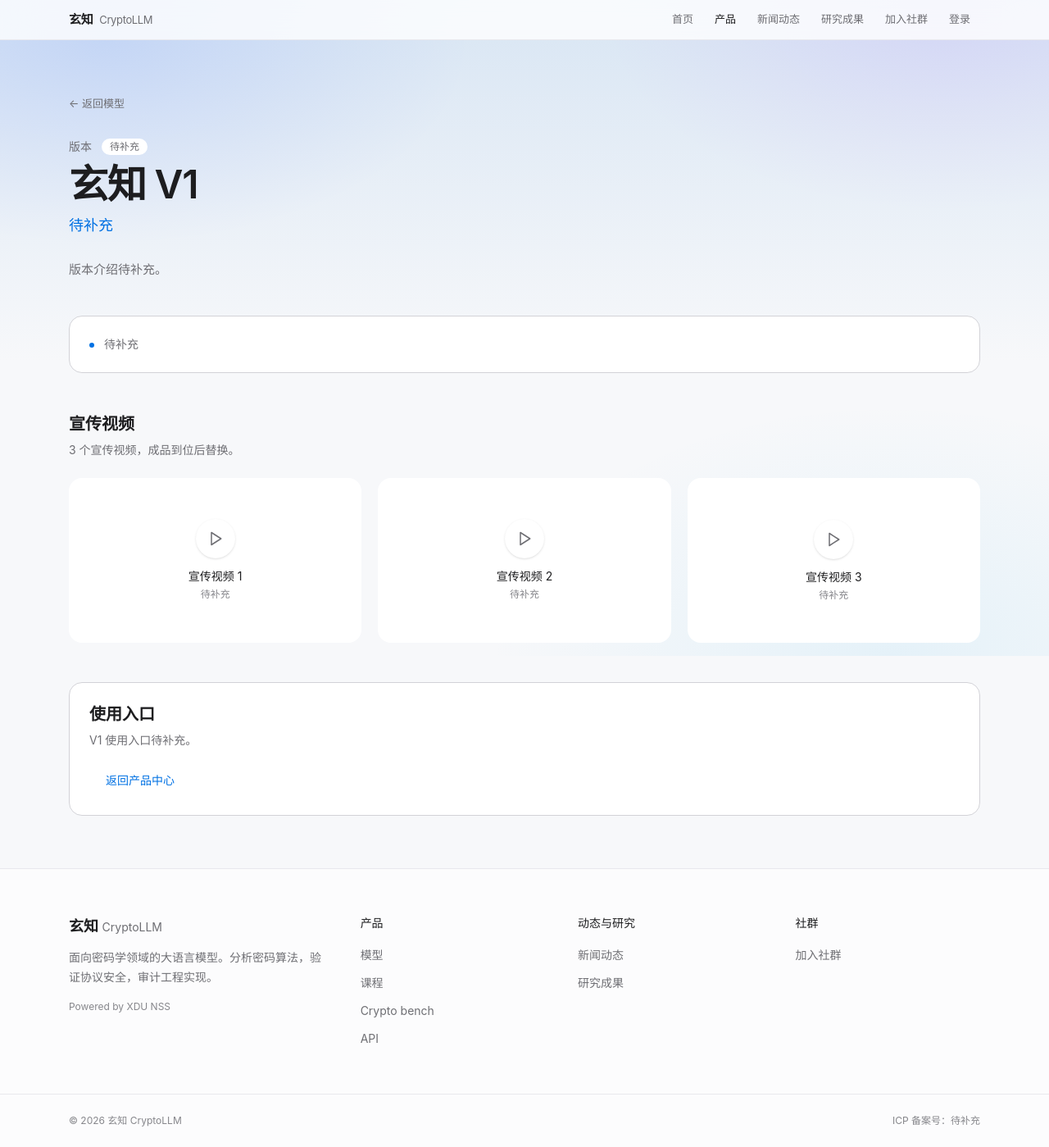
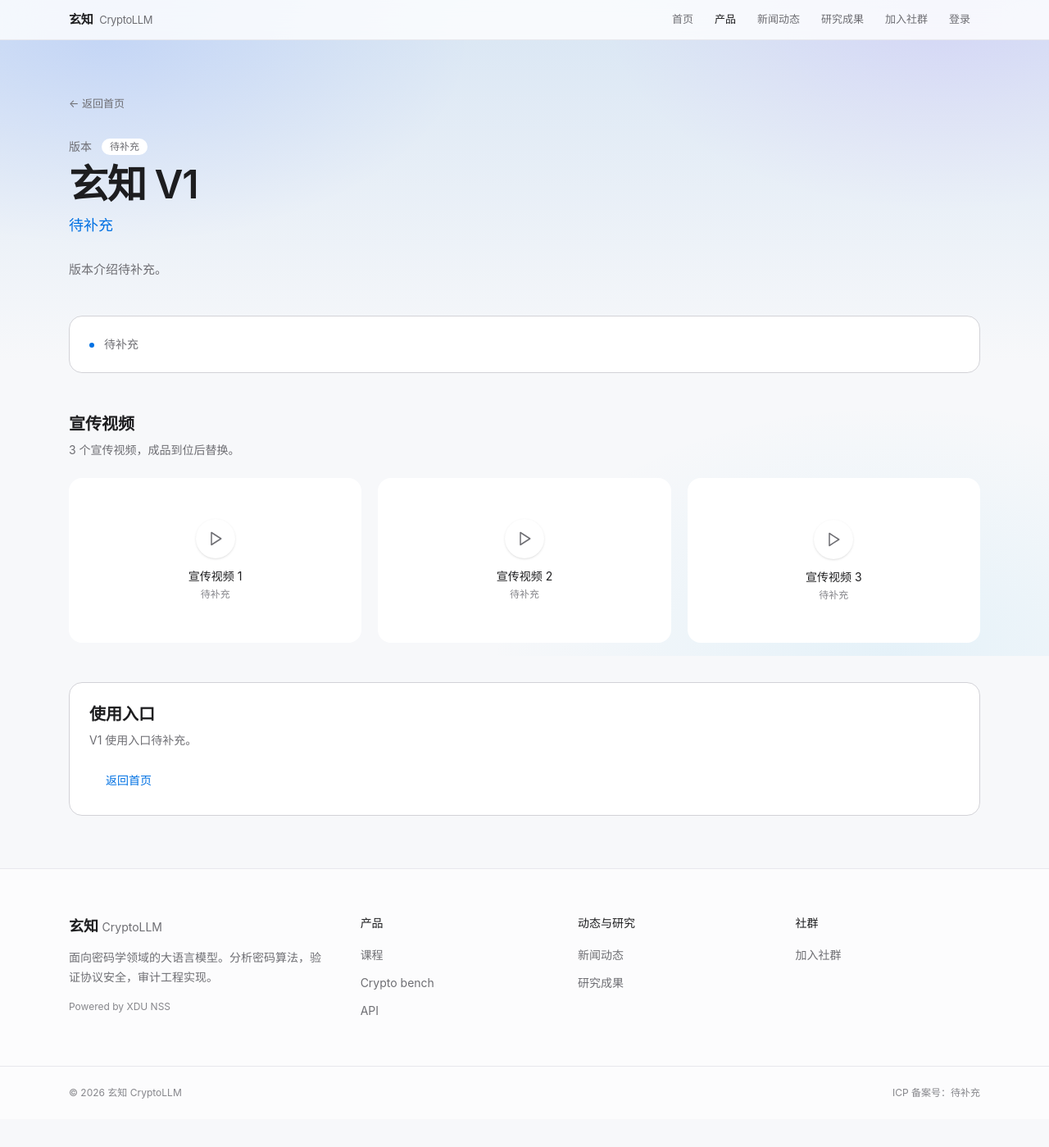
Before and after one commit to 2713498198/Cryptollm-web, a Next.js app: page /products/v1 in a window 1280 px wide. Shown: the whole page at 82% size. After the commit the page ends 1365 px from the top, so only its background shows below. Built offline with nearby package versions, Linux system fonts and the light colour scheme.

Commit message:
删除模型总览页并清理相关入口

```diff
--- a/app/products/[slug]/page.tsx
+++ b/app/products/[slug]/page.tsx
@@ -30,10 +30,10 @@ export default async function VersionPage({ params }: Props) {
   return (
     <div className="mx-auto max-w-6xl px-5 py-16">
       <Link
-        href="/products"
+        href="/"
         className="text-[13px] text-ink-dim transition-colors hover:text-ink"
       >
-        ← 返回模型
+        ← 返回首页
       </Link>
       <div className="mt-8 max-w-3xl">
         <div className="flex items-center gap-3">
@@ -75,8 +75,8 @@ export default async function VersionPage({ params }: Props) {
         <p className="mt-2 text-sm text-ink-dim">{version.access.note}</p>
         <div className="mt-5">
           {version.access.type === "none" ? (
-            <LinkButton href="/products" variant="ghost">
-              返回产品中心
+            <LinkButton href="/" variant="ghost">
+              返回首页
             </LinkButton>
           ) : (
             <LinkButton
--- a/app/products/page.tsx
+++ /dev/null
@@ -1,24 +0,0 @@
-import type { Metadata } from "next";
-import { versions } from "@/content/versions";
-import { Section, VersionCard } from "@/components/ui";
-
-export const metadata: Metadata = {
-  title: "模型",
-  description: "玄知大模型已发布 4 个版本，每个版本配有 3 个宣传视频。",
-};
-
-export default function ProductsPage() {
-  return (
-    <Section
-      title="模型"
-      subtitle="从公开访问到邀请制内测，每个版本包含 3 个宣传视频。"
-      headingLevel="h1"
-    >
-      <div className="grid gap-5 md:grid-cols-2">
-        {versions.map((version) => (
-          <VersionCard key={version.slug} version={version} />
-        ))}
-      </div>
-    </Section>
-  );
-}
--- a/app/sitemap.ts
+++ b/app/sitemap.ts
@@ -8,7 +8,6 @@ const base = "https://cryptollm.net";
 export default function sitemap(): MetadataRoute.Sitemap {
   const staticRoutes = [
     "",
-    "/products",
     "/bench",
     "/api",
     "/courses",
--- a/components/SiteFooter.tsx
+++ b/components/SiteFooter.tsx
@@ -31,15 +31,6 @@ export default function SiteFooter() {
         <div>
           <div className="text-sm font-medium text-ink">产品</div>
           <ul className="mt-4 space-y-2.5">
-            <li className="group relative">
-              <Link
-                href="/products"
-                className="text-sm text-ink-dim transition-colors hover:text-ink group-hover:text-ink"
-              >
-                模型
-              </Link>
-
-            </li>
             <li>
               <Link
                 href="/courses"
```
